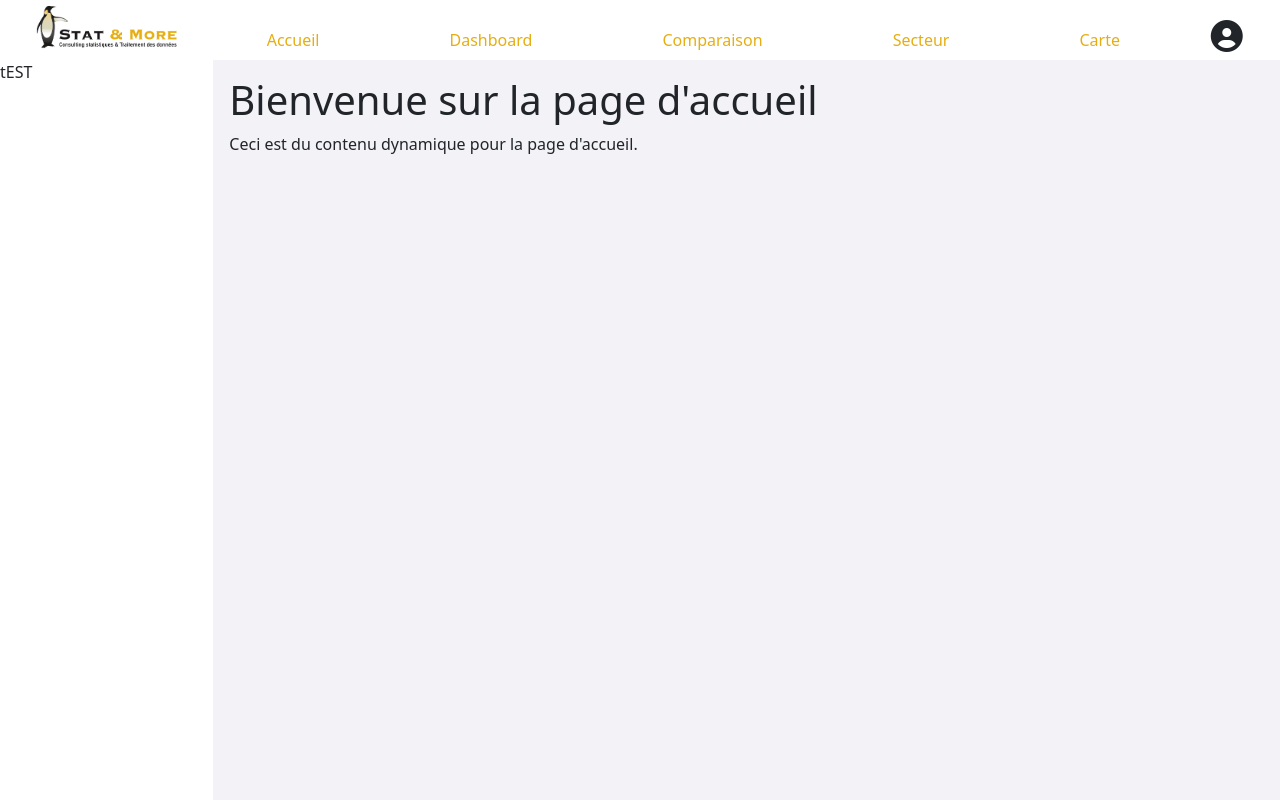
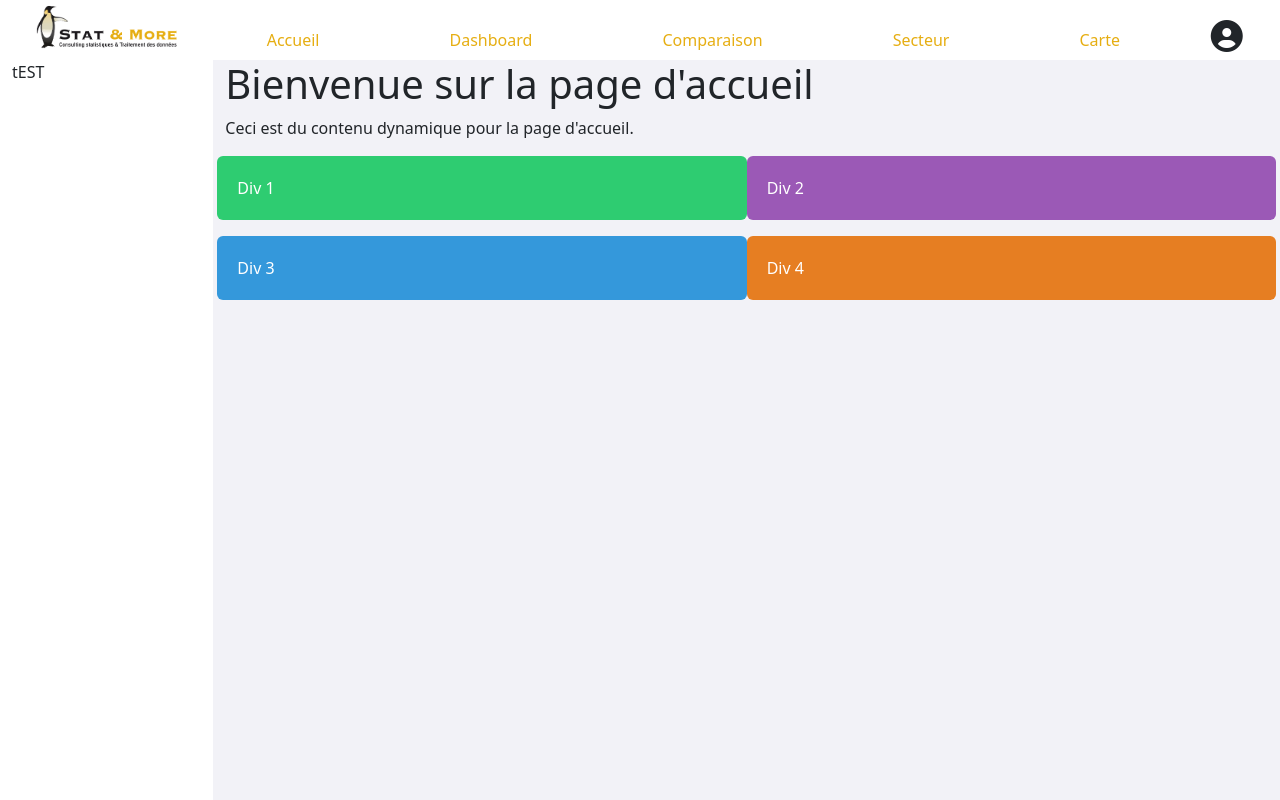
Before and after one commit to MathisToinon/BO-StatAndMore, a Django app: page /acceuil/ in a window 1280 px wide. Run offline with Django 4.2, Linux system fonts and the light colour scheme.

Commit message:
Page d'acceuil préparation des div pour les statistiques

```diff
--- a/statandmore/appWeb/templates/base.html
+++ b/statandmore/appWeb/templates/base.html
@@ -45,11 +45,16 @@
             </div>
 
         </div>
-        <div class="d-flex flex-row flex-grow-1" style="overflow: hidden;">
-            <div class="col-2" style="background-color:white;"> tEST</div>
-            <div  class="col-10 overflow-auto p-3">{% block content %}
-                <!-- Contenu spécifique à chaque page -->
-                {% endblock %}</div>
+        <div class="container-fluid flex-grow-1" style="height: calc(100vh - 60px); overflow: hidden;">
+          <div class="row h-100">
+            <div class="col-2 bg-white h-100">
+              tEST
+            </div>
+            <div class="col-10 overflow-auto h-100">
+              {% block content %}
+              {% endblock %}
+            </div>
+          </div>
         </div>
     </div>
 
--- a/statandmore/appWeb/templates/home.html
+++ b/statandmore/appWeb/templates/home.html
@@ -7,4 +7,20 @@
     <h1>Bienvenue sur la page d'accueil</h1>
     <p>Ceci est du contenu dynamique pour la page d'accueil.</p>
     <!-- Ajoute ici tout ce que tu veux afficher -->
+    <div class="row g-3">
+      <div class="col-6 rounded" style="background-color: #2ECC71; padding: 20px; color: white;">
+        Div 1
+      </div>
+      <div class="col-6 rounded" style="background-color: #9B59B6; padding: 20px; color: white;">
+        Div 2
+      </div>
+      <div class="col-6 rounded" style="background-color: #3498DB; padding: 20px; color: white;">
+        Div 3
+      </div>
+      <div class="col-6 rounded" style="background-color: #E67E22; padding: 20px; color: white;">
+        Div 4
+      </div>
+    </div>
+
+
 {% endblock %}
```
